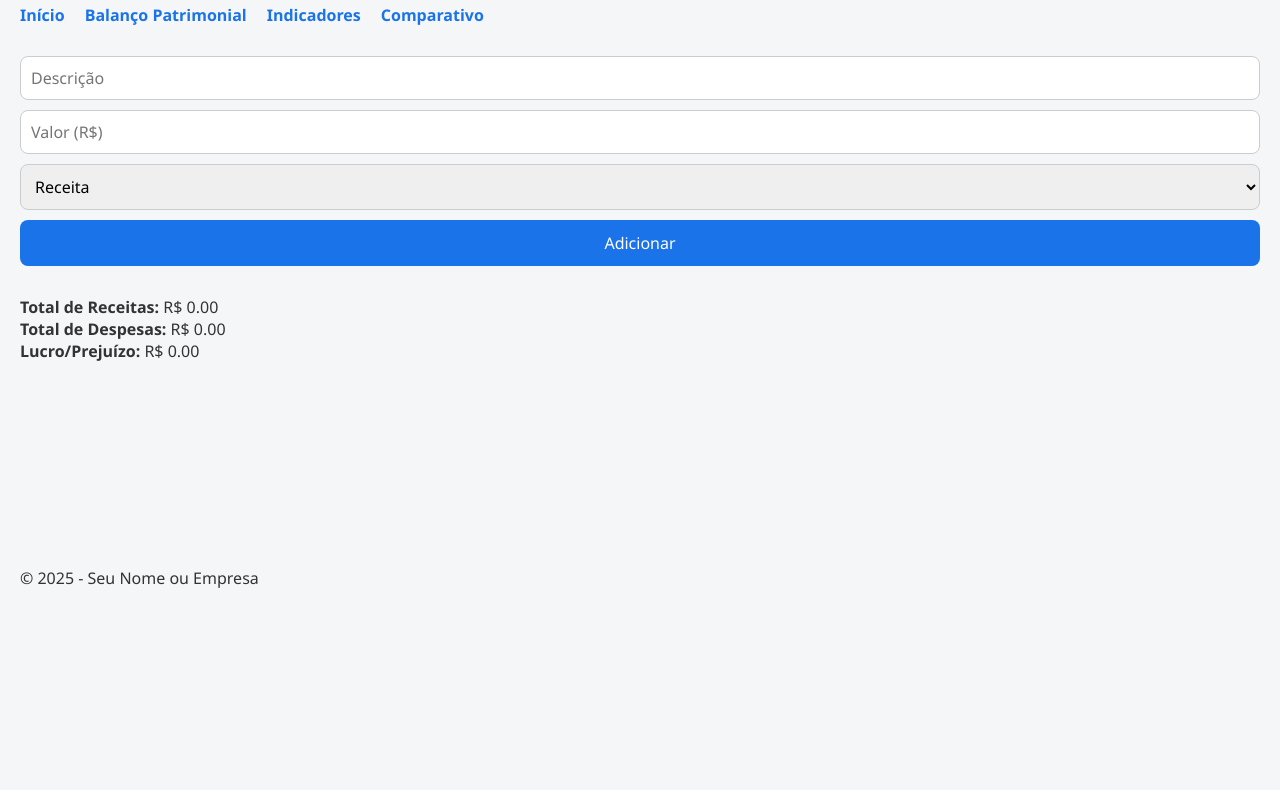
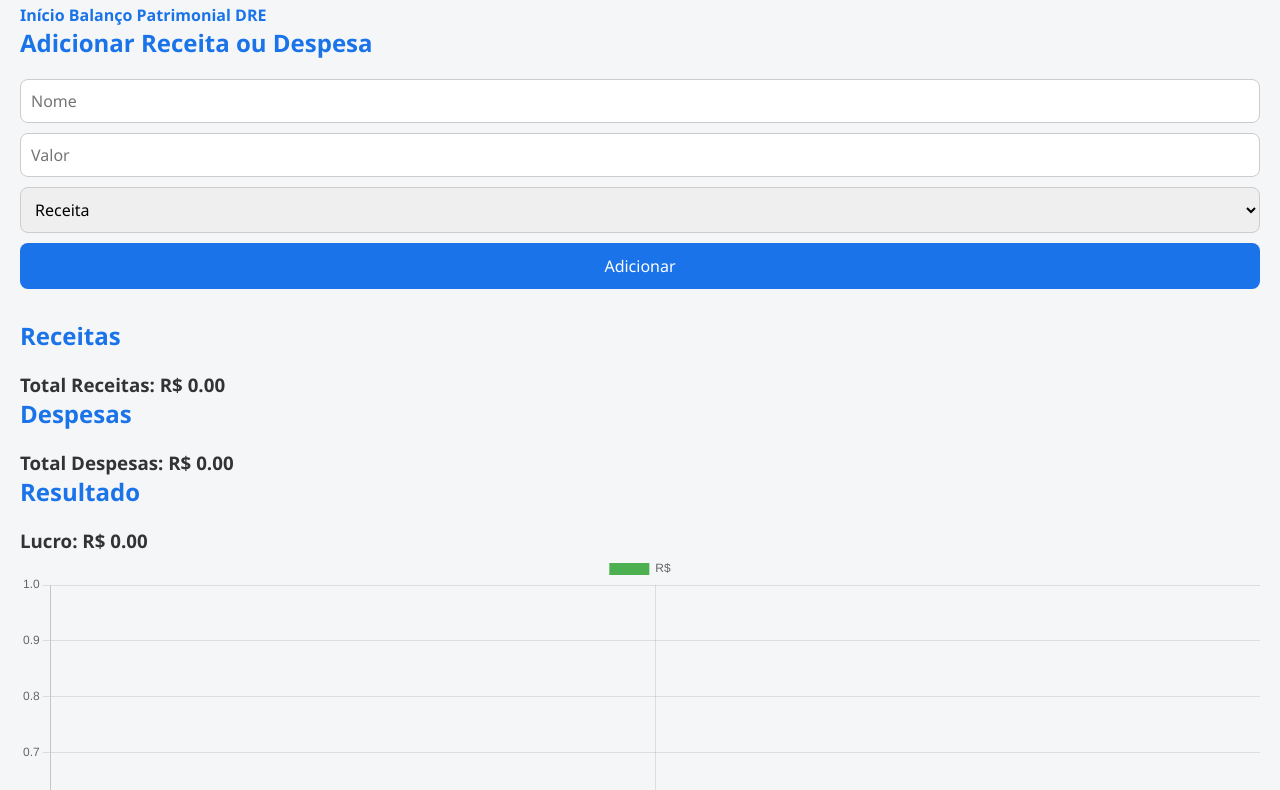
Before and after one commit to lpseccp/bpv1, a plain HTML site: page dre.html in a window 1280 px wide. Shown: the part 79-869 px from the top of the page. Before the commit the page ends 800 px from the top, so only its background shows below. Drawn offline with nearby package versions, Linux system fonts and the light colour scheme.

Commit message:
Atualizar o dre.html

```diff
--- a/dre.html
+++ b/dre.html
@@ -1,41 +1,49 @@
-<!DOCTYPE html><html lang="pt-BR">
+<!-- dre.html --><!DOCTYPE html><html lang="pt-BR">
 <head>
   <meta charset="UTF-8">
   <meta name="viewport" content="width=device-width, initial-scale=1.0">
-  <title>Demonstração do Resultado do Exercício (DRE)</title>
+  <title>DRE - Demonstração do Resultado do Exercício</title>
   <link rel="stylesheet" href="style.css">
+  <script src="https://cdn.jsdelivr.net/npm/chart.js"></script>
 </head>
 <body>
   <header>
-    <h1>DRE - Demonstração do Resultado do Exercício</h1>
+    <h1>DRE - Resultado do Exercício</h1>
     <nav>
-      <ul>
-        <li><a href="index.html">Início</a></li>
-        <li><a href="balanco.html">Balanço Patrimonial</a></li>
-        <li><a href="indicadores.html">Indicadores</a></li>
-        <li><a href="comparativo.html">Comparativo</a></li>
-      </ul>
+      <a href="index.html">Início</a>
+      <a href="balanco.html">Balanço Patrimonial</a>
+      <a href="dre.html" class="ativo">DRE</a>
+      <!-- Adicione mais páginas conforme necessário -->
     </nav>
   </header>  <main>
+    <section>
+      <h2>Adicionar Receita ou Despesa</h2>
       <form id="dre-form">
-      <input type="text" id="descricao" placeholder="Descrição" required>
-      <input type="number" id="valor" placeholder="Valor (R$)" required>
-      <select id="tipo">
+        <input type="text" id="nome-dre" placeholder="Nome" required>
+        <input type="number" id="valor-dre" placeholder="Valor" step="0.01" required>
+        <select id="tipo-dre">
           <option value="receita">Receita</option>
           <option value="despesa">Despesa</option>
         </select>
         <button type="submit">Adicionar</button>
-    </form><section id="dre-container"></section>
-
-<section id="dre-resumo">
-  <p><strong>Total de Receitas:</strong> R$ <span id="total-receitas">0.00</span></p>
-  <p><strong>Total de Despesas:</strong> R$ <span id="total-despesas">0.00</span></p>
-  <p><strong>Lucro/Prejuízo:</strong> R$ <span id="resultado">0.00</span></p>
+      </form>
+    </section><section>
+  <h2>Receitas</h2>
+  <div id="receitas-lista"></div>
+  <h3>Total Receitas: R$ <span id="total-receitas">0.00</span></h3>
 </section>
 
+<section>
+  <h2>Despesas</h2>
+  <div id="despesas-lista"></div>
+  <h3>Total Despesas: R$ <span id="total-despesas">0.00</span></h3>
+</section>
+
+<section>
+  <h2>Resultado</h2>
+  <h3 id="lucro-prejuizo">Lucro: R$ 0.00</h3>
   <canvas id="grafico-dre" width="400" height="200"></canvas>
+</section>
 
-  </main>  <footer>
-    <p>&copy; 2025 - Seu Nome ou Empresa</p>
-  </footer>  <script src="https://cdn.jsdelivr.net/npm/chart.js"></script>  <script src="dre.js"></script></body>
+  </main>  <script src="dre.js"></script></body>
 </html>
```
Lines whose indentation alone changed are shown as unchanged.
